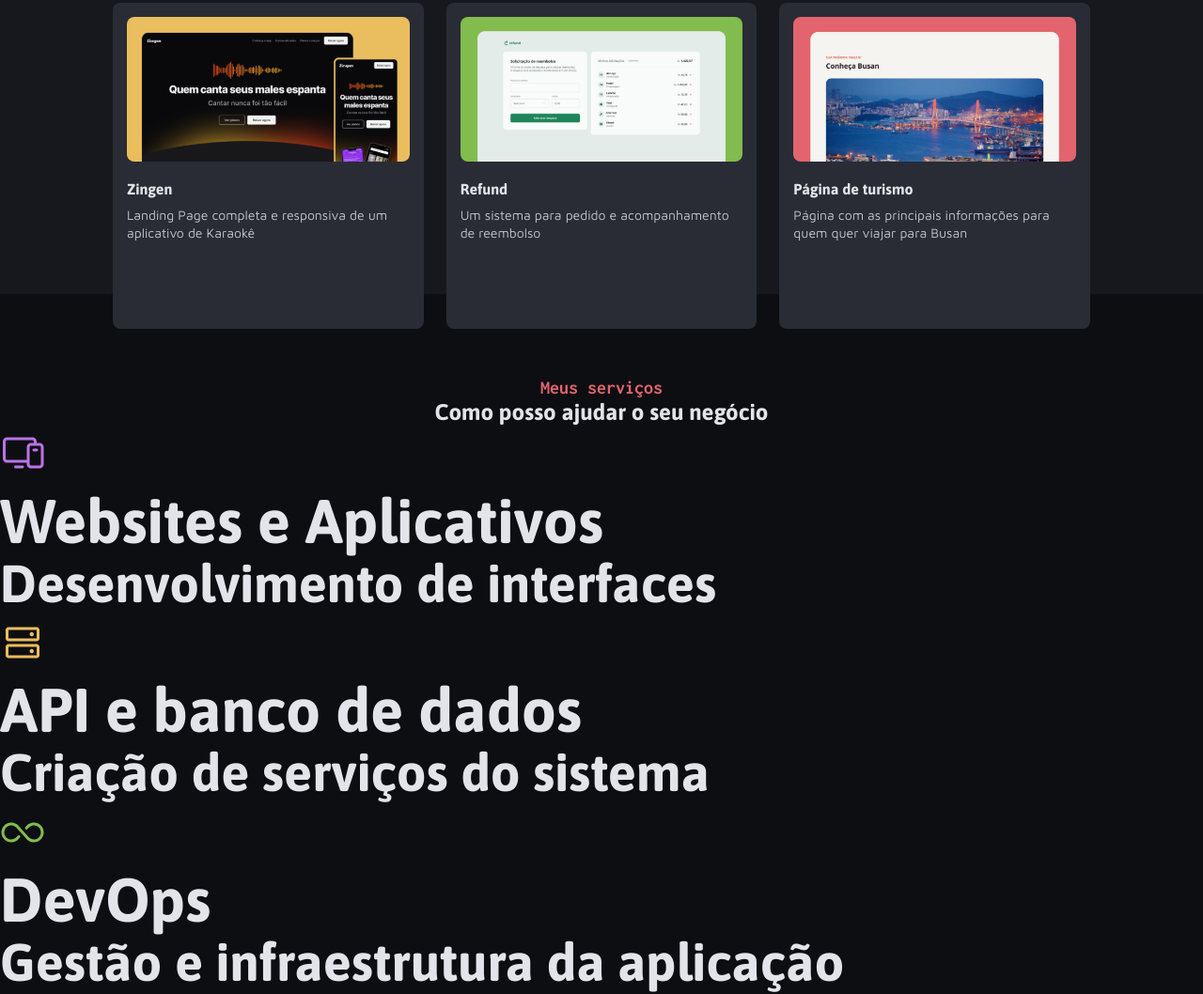
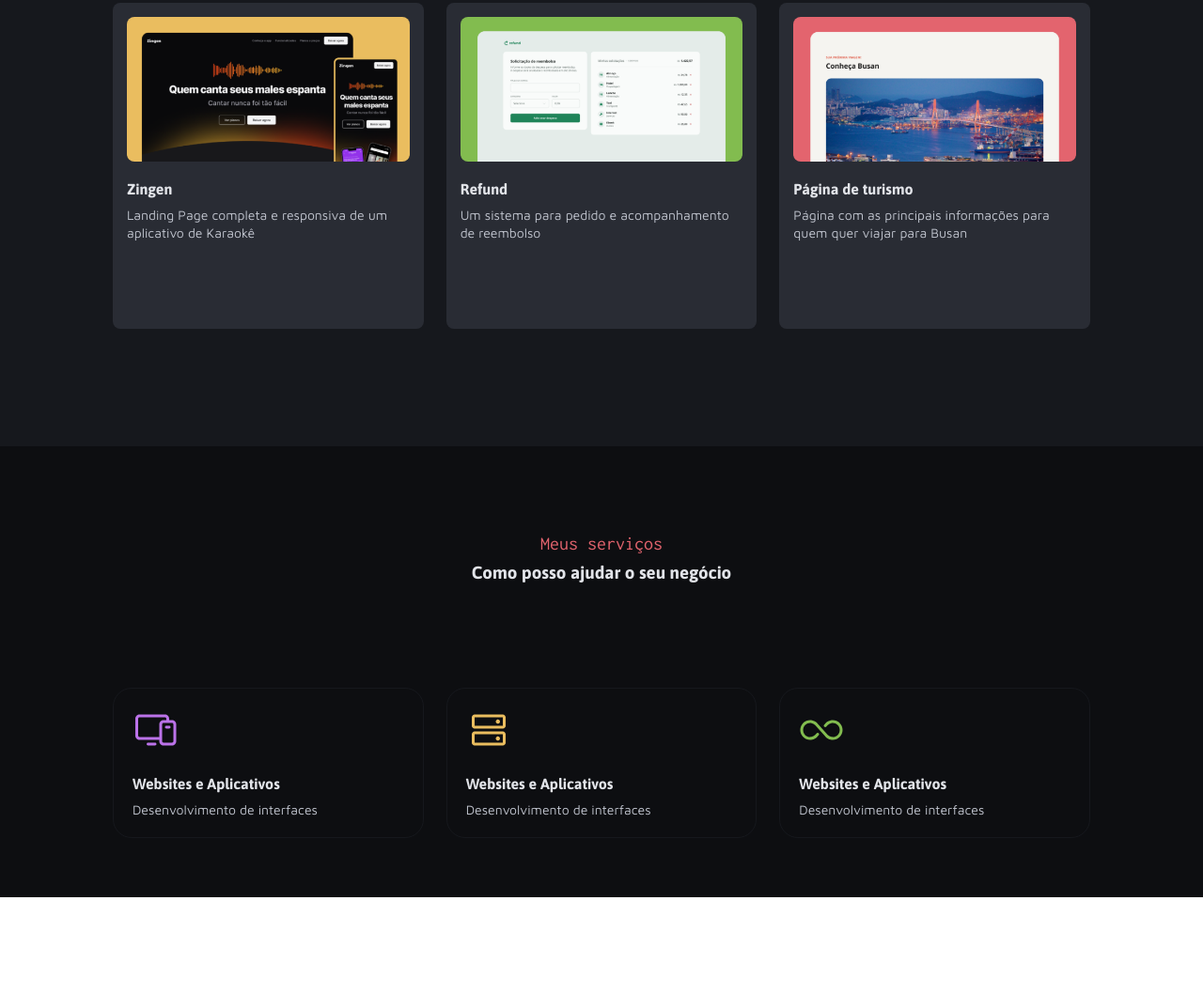
Before and after one commit to mylifebtc/projeto-portfoliodev-rocketseat, a plain HTML site: page index.html in a window 1280 px wide. Shown: the part 1359-2417 px from the top of the page at 94% size. After the commit the page ends 2314 px from the top, so only its background shows below. Drawn offline with Linux system fonts and the light colour scheme.

Commit message:
finalizando o services

```diff
--- a/index.html
+++ b/index.html
@@ -105,28 +105,36 @@
       </div>
     </div>
   </div>
-  <main id="container-service">
-  <div id="services">
-    <div class="header">
-      <h2>Meus serviços</h2>
-      <h3>Como posso ajudar o seu negócio</h3>
-      <div id="card">
+  <br><br><br><br><br><br><br><br><br>
+
+  <div class="service">
+    <header class="title">
+      <h2 class="work">Meus serviços</h2>
+      <h3 id="destaque">Como posso ajudar o seu negócio</h3>
+    </header>
+    <div id="container-service">
+      <div class="card">
         <img src="assets/vectorcards/Devices.svg" alt="Devices">
+        <div class="service-card">
         <h3>Websites e Aplicativos</h3>
         <p>Desenvolvimento de interfaces</p>
+        </div>
       </div>
-      <div id="card">
+      <div class="card">
         <img src="assets/vectorcards/HardDrives.svg" alt="HardDrives">
-        <h3>API e banco de dados</h3>
-        <p>Criação de serviços do sistema</p>
+        <div class="service-card">
+        <h3>Websites e Aplicativos</h3>
+        <p>Desenvolvimento de interfaces</p>
+        </div>
       </div>
-      <div id="card">
+      <div class="card">
         <img src="assets/vectorcards/Infinity.svg" alt="Infinity">
-        <h3>DevOps</h3>
-        <p>Gestão e infraestrutura da aplicação</p>
+        <div class="service-card">
+        <h3>Websites e Aplicativos</h3>
+        <p>Desenvolvimento de interfaces</p>
+        </div>
       </div>
     </div>
-  </div>
-</main>
+</div>
 </body>
 </html>
--- a/styles/header.css
+++ b/styles/header.css
@@ -37,7 +37,6 @@ header > p {
   margin-top: 20px;
   font-weight: 400;
 }
-
 
 ul  {
   font-family: "Maven Pro", sans-serif;
--- a/styles/services.css
+++ b/styles/services.css
@@ -1,22 +1,50 @@
-#container-service {
+.service {
   background-color: var(--gray-100);
   width: 100%;
+  height: 480px;
 }
 
-.header > h2 {
-  color: #E3646E;
-  font-size: 20px;
-  font-family: "Inconsolata", monospace;
+.service-card > h3 {
+  font-family: "Asap", sans-serif;
+  color: var(--gray-600);
+  font-size: 16px;
   line-height: 120%;
-  text-align: center;
-  padding-top: 88px;
+  font-weight: bold;
+  padding-bottom: 8px;
 }
 
-.header > h3 {
-  font-family: "Asap", sans-serif;
-  color: var(--gray-600);
-  font-size: 24px;
-  line-height: 120%;
-  font-weight: bold;
+.service-card > p {
+  font-family: "Maven Pro", sans-serif;
+  color: var(--gray-500);
+  font-size: 14px;
+  line-height: 140%;
+}
+
+.service {
+  padding: 20px;
   text-align: center;
+  padding-left: 120px;
+  padding-right: 120px;
+  padding-bottom: 120px;
 }
+
+
+#container-service {
+  display: grid;
+  grid-template-columns: repeat(3, minmax(100px, 350px));  /* define as colunas muito importante */
+  gap: 24px;
+  justify-content: center;
+  align-items: start;
+  padding-top: 56px;
+}
+
+.card {
+  border: 1px solid var(--gray-200);
+  border-radius: 20px;
+  padding: 20px;
+  text-align: initial;
+}
+
+.card img {
+  padding-bottom: 20px;
+}
```
